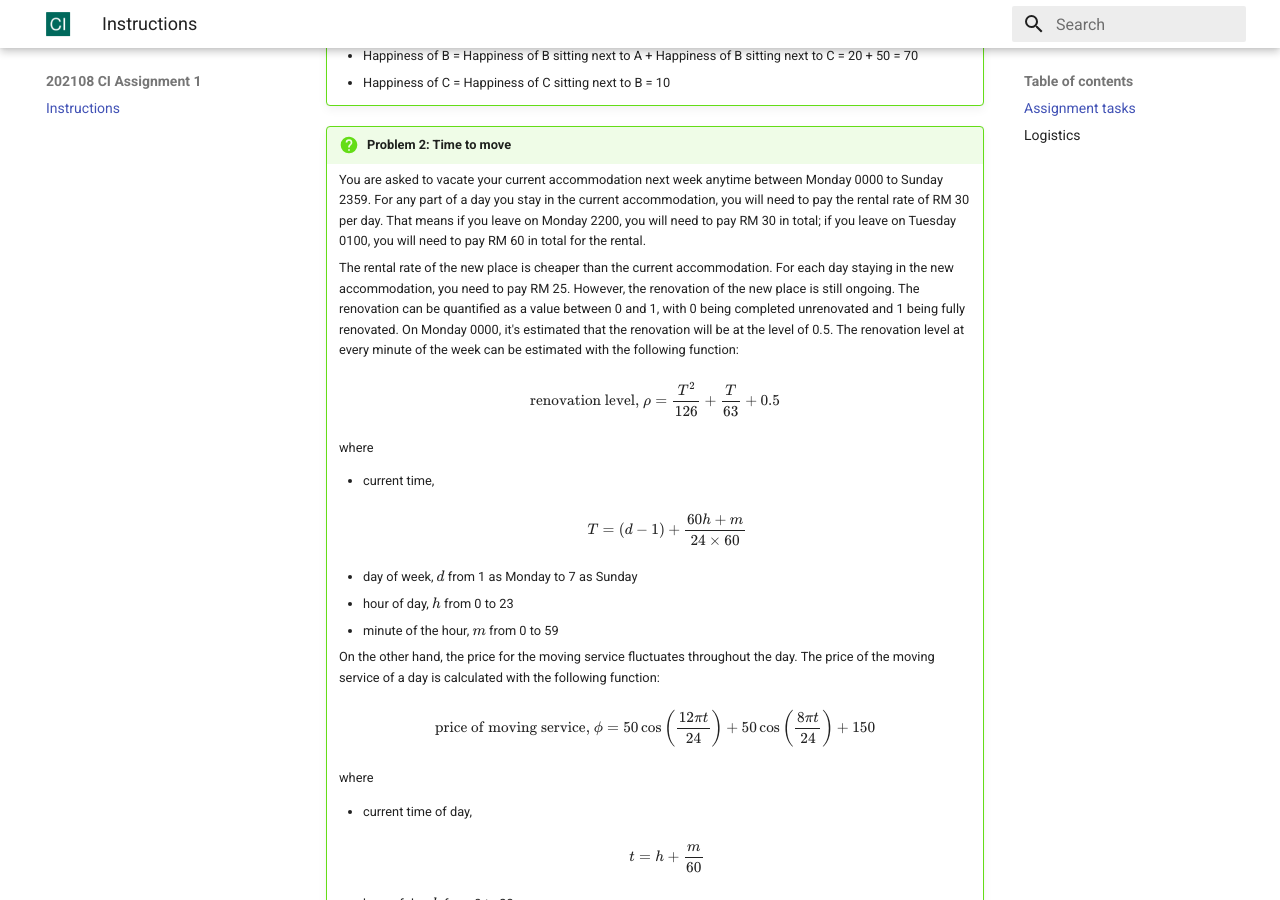
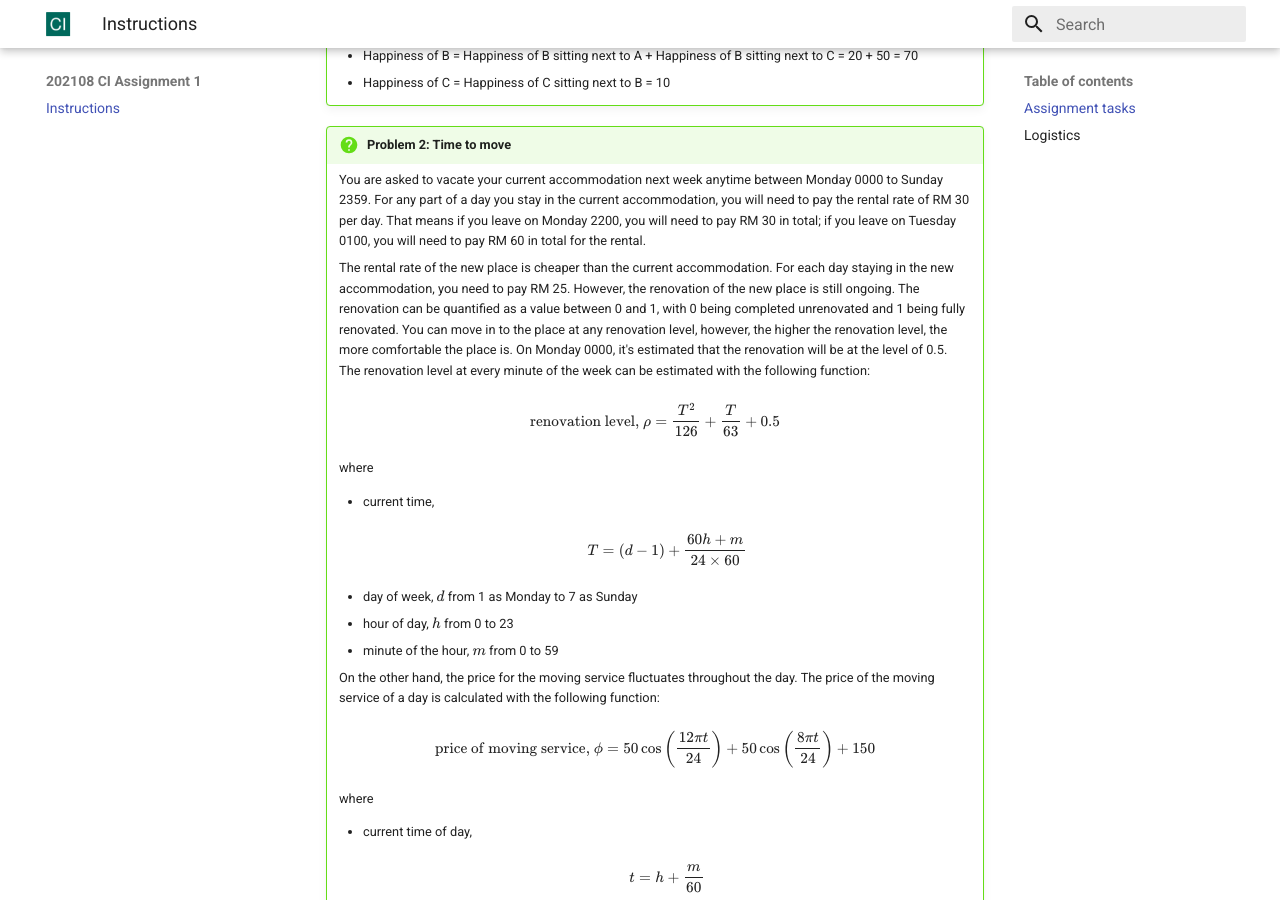
Before and after one commit to ricwtk/202108-ci-a1, an MkDocs documentation site: the page built from src/index.md, in a window 1280 px wide and 900 px high, scrolled down 853 px. Built offline with MkDocs 1.6.1 and Material for MkDocs 9.7.7, drawn with Linux system fonts in a browser that asks for light colours.

Commit message:
update description on renovation level

```diff
--- a/docs/index.html
+++ b/docs/index.html
@@ -357,7 +357,7 @@
 <div class="admonition question">
 <p class="admonition-title">Problem 2: Time to move</p>
 <p>You are asked to vacate your current accommodation next week anytime between Monday 0000 to Sunday 2359. For any part of a day you stay in the current accommodation, you will need to pay the rental rate of RM 30 per day. That means if you leave on Monday 2200, you will need to pay RM 30 in total; if you leave on Tuesday 0100, you will need to pay RM 60 in total for the rental. </p>
-<p>The rental rate of the new place is cheaper than the current accommodation. For each day staying in the new accommodation, you need to pay RM 25. However, the renovation of the new place is still ongoing. The renovation can be quantified as a value between 0 and 1, with 0 being completed unrenovated and 1 being fully renovated. On Monday 0000, it's estimated that the renovation will be at the level of 0.5. The renovation level at every minute of the week can be estimated with the following function:</p>
+<p>The rental rate of the new place is cheaper than the current accommodation. For each day staying in the new accommodation, you need to pay RM 25. However, the renovation of the new place is still ongoing. The renovation can be quantified as a value between 0 and 1, with 0 being completed unrenovated and 1 being fully renovated. You can move in to the place at any renovation level, however, the higher the renovation level, the more comfortable the place is. On Monday 0000, it's estimated that the renovation will be at the level of 0.5. The renovation level at every minute of the week can be estimated with the following function:</p>
 <div class="arithmatex">\[\text{renovation level, } \rho = \frac{T^2}{126} + \frac{T}{63} + 0.5\]</div>
 <p>where</p>
 <ul>
--- a/docs/sitemap.xml
+++ b/docs/sitemap.xml
@@ -2,7 +2,7 @@
 <urlset xmlns="http://www.sitemaps.org/schemas/sitemap/0.9">
     <url>
          <loc>https://ricwtk.github.io/202108-ci-a1/</loc>
-         <lastmod>2021-09-01</lastmod>
+         <lastmod>2021-09-10</lastmod>
          <changefreq>daily</changefreq>
     </url>
 </urlset>
--- a/src/index.md
+++ b/src/index.md
@@ -25,7 +25,7 @@
     !!! question "Problem 2: Time to move"
         You are asked to vacate your current accommodation next week anytime between Monday 0000 to Sunday 2359. For any part of a day you stay in the current accommodation, you will need to pay the rental rate of RM 30 per day. That means if you leave on Monday 2200, you will need to pay RM 30 in total; if you leave on Tuesday 0100, you will need to pay RM 60 in total for the rental.
 
-        The rental rate of the new place is cheaper than the current accommodation. For each day staying in the new accommodation, you need to pay RM 25. However, the renovation of the new place is still ongoing. The renovation can be quantified as a value between 0 and 1, with 0 being completed unrenovated and 1 being fully renovated. On Monday 0000, it's estimated that the renovation will be at the level of 0.5. The renovation level at every minute of the week can be estimated with the following function:
+        The rental rate of the new place is cheaper than the current accommodation. For each day staying in the new accommodation, you need to pay RM 25. However, the renovation of the new place is still ongoing. The renovation can be quantified as a value between 0 and 1, with 0 being completed unrenovated and 1 being fully renovated. You can move in to the place at any renovation level, however, the higher the renovation level, the more comfortable the place is. On Monday 0000, it's estimated that the renovation will be at the level of 0.5. The renovation level at every minute of the week can be estimated with the following function:
 
         $$\text{renovation level, } \rho = \frac{T^2}{126} + \frac{T}{63} + 0.5$$
 
```
Also changed, not shown: docs/search/search_index.json (+1 -1 lines), 1 other file.
